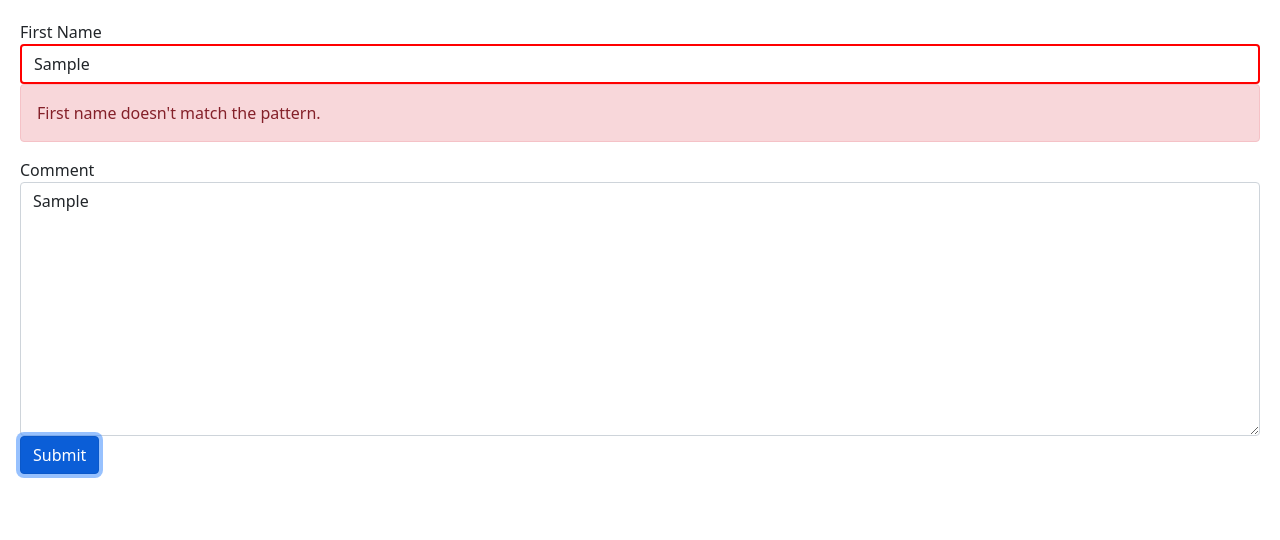
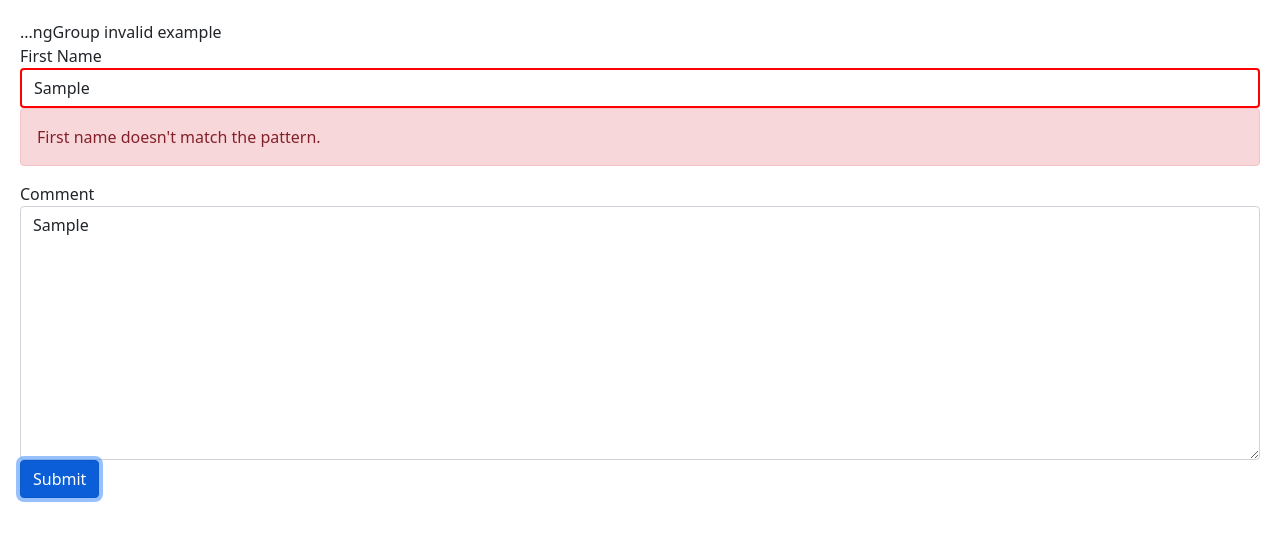
Before and after one commit to ajisrael/mosh-angular, an Angular app in the folder hello-world/: page / in a window 1280 px wide. Both pictures are taken after typing "Sample", "Sample" into the empty fields and a click on the button "Submit". Shown: the top 540 px of the page. Built offline with nearby package versions, Linux system fonts and the light colour scheme.

Commit message:
ngModelGroup

```diff
--- a/hello-world/src/app/contact-form/contact-form.component.html
+++ b/hello-world/src/app/contact-form/contact-form.component.html
@@ -1,4 +1,6 @@
 <form #f="ngForm" (ngSubmit)="submit(f)">
+  <div ngModelGroup="contact" #contact="ngModelGroup">
+    <div *ngIf="!contact.valid && contact.touched">...ngGroup invalid example</div>
     <div class="form-group">
       <label for="firstName">First Name</label>
       <input
@@ -28,6 +30,7 @@
         </div>
       </div>
     </div>
+  </div>
   <div class="form-group">
     <label for="comment">Comment</label>
     <textarea
```
Lines whose indentation alone changed are shown as unchanged.
